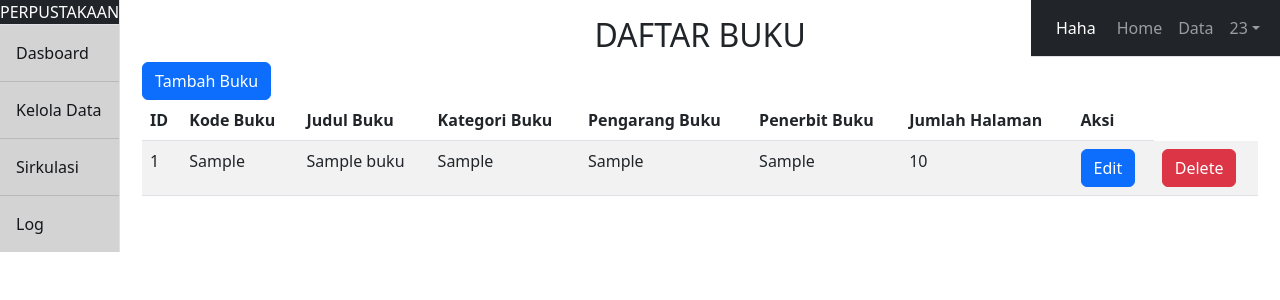
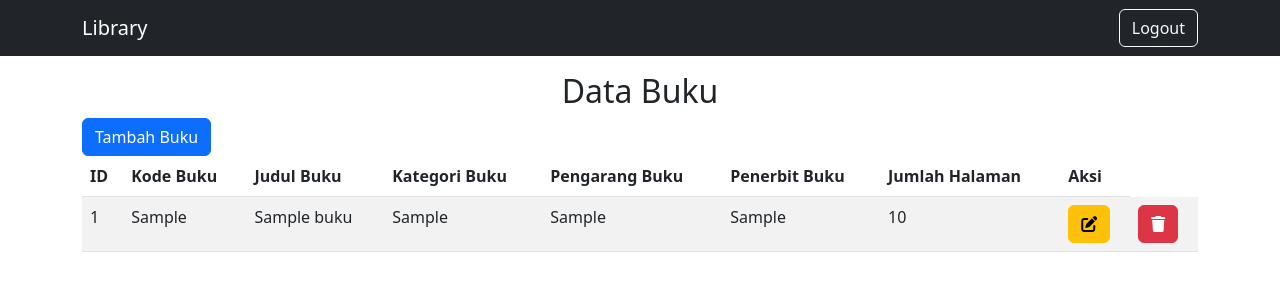
Before and after one commit to Hilmi26/kelompok-4, a PHP site: page /home.php in a window 1280 px wide. Shown: the top 300 px of the page. Run offline with PHP 8.4, Linux system fonts and the light colour scheme; tables that the repository leaves empty or names only in its code hold one stand-in row (values such as "Sample post"); some libraries are stand-ins or nearby versions.

Commit message:
Update home.php

```diff
--- a/home.php
+++ b/home.php
@@ -8,6 +8,7 @@ include "config.php";
 ?>
 <!DOCTYPE html>
 <html lang="en">
+
 <head>
     <meta charset="UTF-8">
     <meta http-equiv="X-UA-Compatible" content="IE=edge">
@@ -17,10 +18,18 @@ include "config.php";
     <link rel="stylesheet" href="https://cdnjs.cloudflare.com/ajax/libs/font-awesome/6.1.2/css/all.min.css">
     <link rel="stylesheet" href="assets/bootstrap/css/bootstrap.min.css">
 </head>
+
 <body>
+    <nav class="navbar navbar-expand-lg bg-dark navbar-dark">
+        <div class="container">
+            <a class="navbar-brand" href="#">Library</a>
+            <form class="d-flex" role="" method="POST">
+                <button class="btn btn-outline-light" type="submit" name="logout">Logout</button>
+            </form>
+    </nav>
     <div class="d-flex" id="wrapper">
         <!-- SIDEBAR -->
-        <div class="border-end bg-dark" id="sidebar-wrapper">
+        <!-- <div class="border-end bg-dark" id="sidebar-wrapper">
             <div class="sidebar-heading border-bottom bg-dark text-white">PERPUSTAKAAN</div>
             <div class="list-group list-group-flush">
                 <a class="list-group-item list-group-item-action list-group-item-dark p-3">Dasboard</a>
@@ -35,10 +44,8 @@ include "config.php";
                 <a class="list-group-item list-group-item-action list-group-item-dark p-3">Sirkulasi</a>
                 <a class="list-group-item list-group-item-action list-group-item-dark p-3" data-bs-toggle="collapse" href="#log">Log</a>
             </div>
-        </div>
-
-            <div id="page-content-wrapper" style="position: fixed; right: 0;">
-                <!-- Navbar -->
+        </div> -->
+        <!-- <div id="page-content-wrapper" style="position: fixed; right: 0;">
             <nav class="navbar navbar-expand-lg navbar-dark bg-dark border-bottom">
                 <div class="container-fluid">
                     <button class="btn btn-dark" id="sidebarToggle">Haha</button>
@@ -60,10 +67,11 @@ include "config.php";
                     </div>
                 </div>
             </nav>
-            </div>
+        </div> -->
         <!-- ISI content -->
+
         <div class="container mt-3">
-        <h2 class="text-center">DAFTAR BUKU</h2>
+            <h2 class="text-center">Data Buku</h2>
             <a href="create.php" class="btn btn-primary">Tambah Buku</a>
             <table class="table table-striped table-hover">
                 <thead>
@@ -83,41 +91,46 @@ include "config.php";
                     $batas = 10; //Batas data yang akan di munculkan
 
                     //proses mendapatkan url halaman
-                    if(isset($_GET['halaman'])){
+                    if (isset($_GET['halaman'])) {
                         $halaman = (int)$_GET['halaman'];
-                    }else{
+                    } else {
                         $halaman = 1;
                     }
 
 
-                    if($halaman > 1){
+                    if ($halaman > 1) {
                         $halaman_awal = ($halaman * $batas) - $batas;
-                    }else{
+                    } else {
                         $halaman_awal = 0;
                     }
 
                     $data = mysqli_query($conn, "SELECT * FROM buku");
                     $jumlah_data = mysqli_num_rows($data);
-                    $total_halaman = ceil($jumlah_data/$batas);
+                    $total_halaman = ceil($jumlah_data / $batas);
 
-                    $result = mysqli_query($conn,"SELECT * FROM buku ORDER BY id LIMIT $halaman_awal,$batas");
-                    $no = $halaman_awal+1;
+                    $result = mysqli_query($conn, "SELECT * FROM buku ORDER BY id LIMIT $halaman_awal,$batas");
+                    $no = $halaman_awal + 1;
                     // var_dump($halaman);die;
                     while ($data = mysqli_fetch_array($result)) {
                     ?>
                         <tr>
-                    <td><?= $no?></td>
+                            <td><?= $no ?></td>
                             <td><?= $data['kode_buku'] ?></td>
                             <td><?= $data['judul_buku'] ?></td>
                             <td><?= $data['kategori_buku'] ?></td>
                             <td><?= $data['pengarang_buku'] ?></td>
                             <td><?= $data['penerbit_buku'] ?></td>
                             <td><?= $data['jumlah_halaman'];  ?></td>
-                    <td><a href="edit.php?id=<?php echo $data['id'];?>"><button class="btn btn-primary">Edit</button></a></td>
-                    <td><a href="delete.php?id=<?php echo $data['id'];?>"><button class="btn btn-danger">Delete</button></a></td>
+                            <td>
+                                <a class="btn btn-warning" href="edit.php?id=<?php echo $data['id']; ?>"><i class="fa-solid fa-pen-to-square"></i></a>
+                            </td>
+                            <td>
+                                <a class="btn btn-danger" href="delete.php?id=<?php echo $data['id']; ?>"><i class="fa-solid fa-trash"></i></a>
+                            </td>
                         </tr>
                     <?php
-        $no++;}
+                        $no++;
+                    }
                     ?>
                 </tbody>
             </table>
@@ -134,4 +147,5 @@ include "config.php";
 
     <script src="assets/bootstrap/js/bootstrap.min.js"></script>
 </body>
+
 </html>
```
Lines whose indentation alone changed are shown as unchanged.
